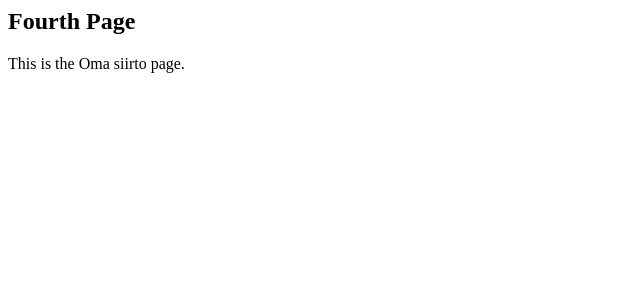
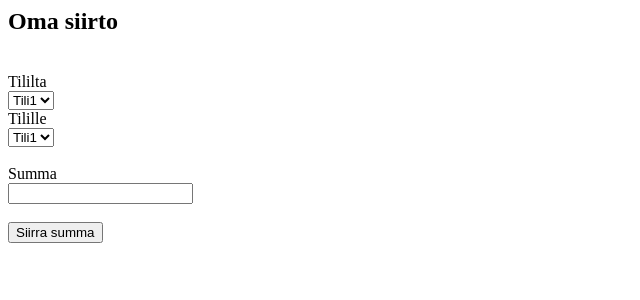
Before and after one commit to KMiika/RyhmaRapi, a PHP site: page /omasiirto.php in a window 1280 px wide. Shown: the top 300 px of the page, without its empty margins (0-640 px from the left). Run offline with PHP 8.4, Linux system fonts and the light colour scheme.

Commit message:
Omasiirto UI palasia

```diff
--- a/ui/omasiirto.php
+++ b/ui/omasiirto.php
@@ -1,4 +1,24 @@
-<h2>Fourth Page</h2>
-		<p>
-			This is the Oma siirto page.
-		</p>
+<h2>Oma siirto</h2>
+
+				<p>
+		        <br>
+						<label>Tililta</label><br>
+						<select name="TilisiForm" id="tilisiform">
+							<option value="Tili1">Tili1</option>
+							<option value="Tili2">Tili2</option>
+							<option value="Tili3">Tili3</option>
+						</select>
+						<br>
+						<label>Tilille</label><br>
+						<select name="TililleForm" id="tililleform">
+							<option value="Tili1">Tili1</option>
+							<option value="Tili2">Tili2</option>
+							<option value="Tili3">Tili3</option>
+						</select>
+						<br><br>
+
+						<label for="Summa">Summa</label> <br>
+            <input type="text" name="Summa" id="Summa"> <br>
+						<br>
+						<input type="submit"value="Siirra summa">
+		    </p>
```
Also changed, not shown: api/add_omasiirto.php (added, +69 -0 lines).
